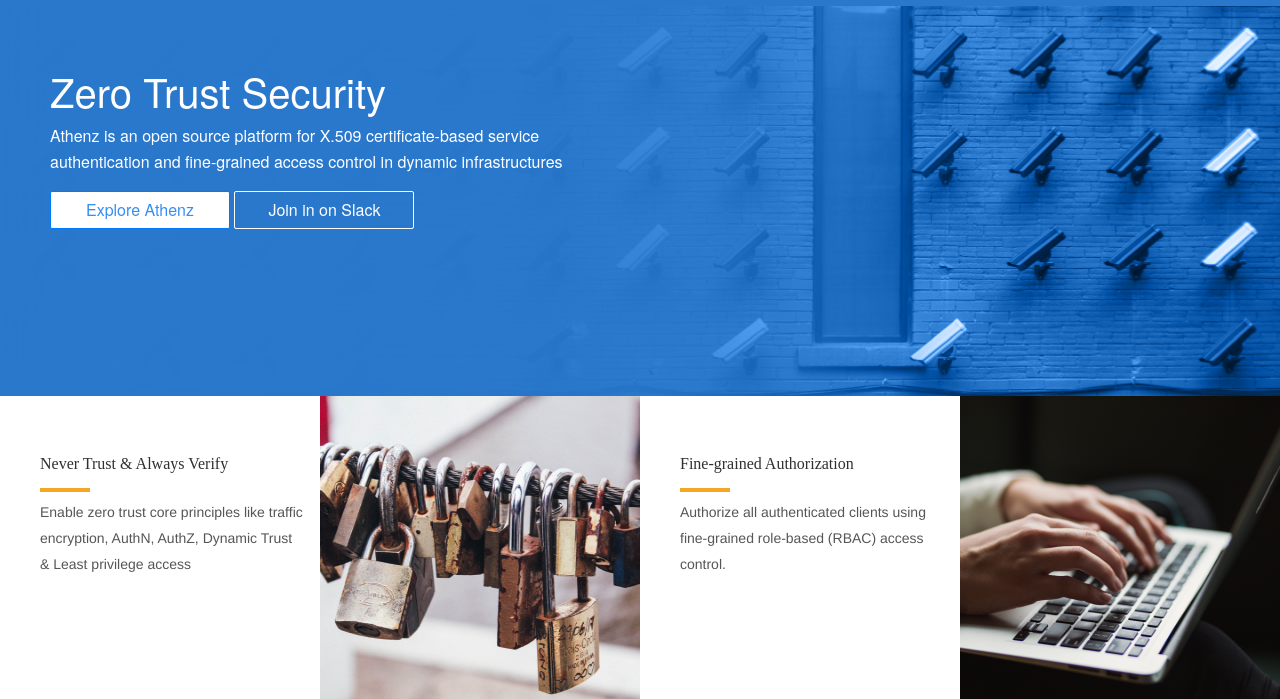
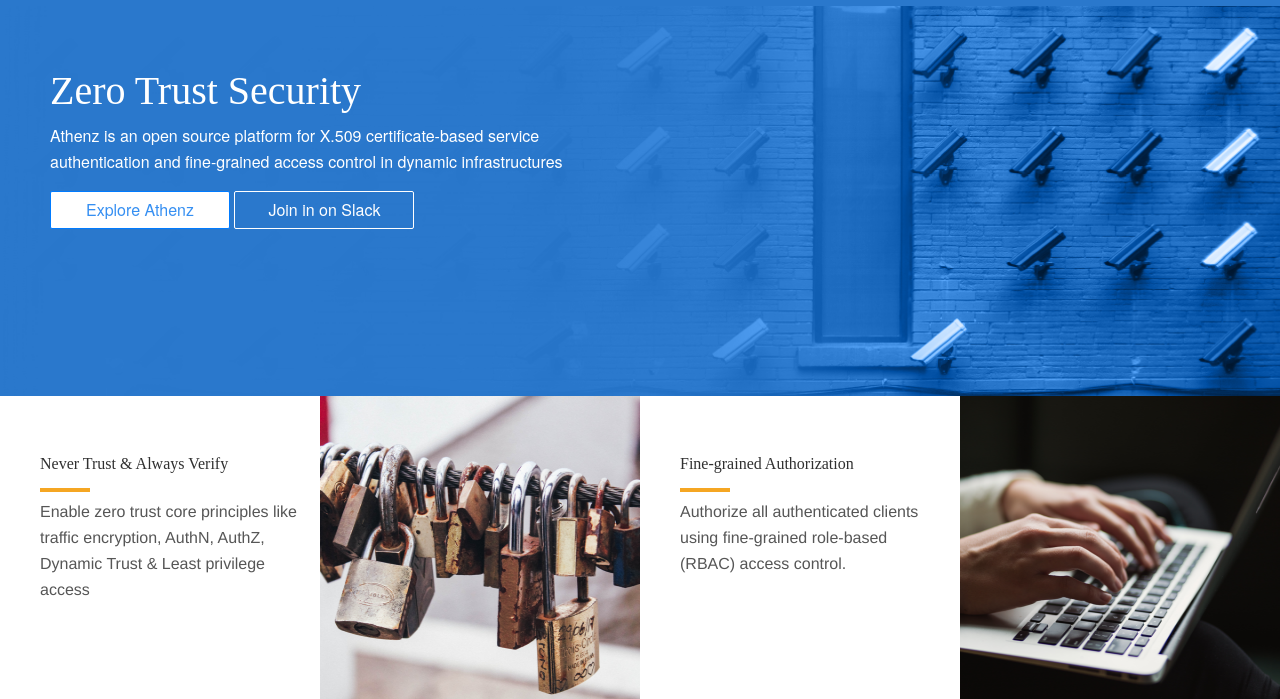
Before and after one commit to gurleen-gks/athenz_website, a plain HTML site: page index.html in a window 1280 px wide. Shown: the part 54-753 px from the top of the page. Drawn offline with Linux system fonts and the light colour scheme.

Commit message:
Making heading bold

```diff
--- a/css/style.css
+++ b/css/style.css
@@ -49,6 +49,9 @@ body {
     margin-top: 10%;
 }
 
+.heading h1 {
+    font-family: HelveticaNeue-Bold;
+}
 .btn-explore {
     background: #FFFFFF;
     border-radius: 2px;
@@ -109,7 +112,7 @@ body {
 
 .details {
     font-family: Helvetica;
-    font-size: 14px;
+    font-size: 16px;
     color: #565656;
     letter-spacing: 0;
     line-height: 26px;
```
